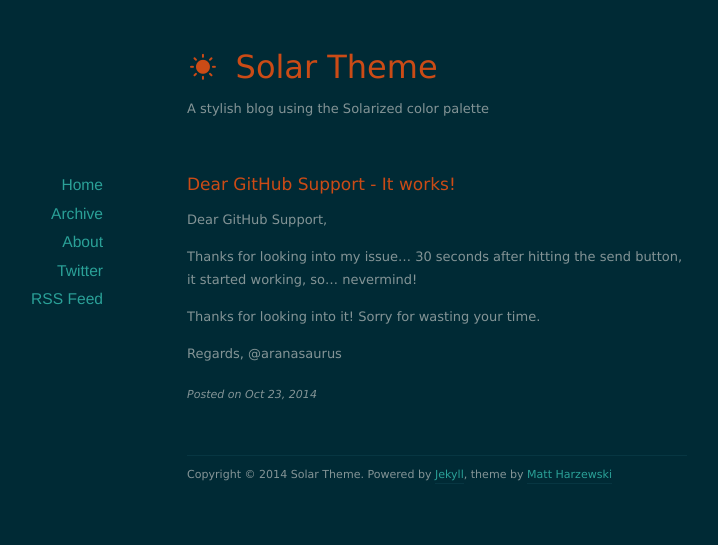
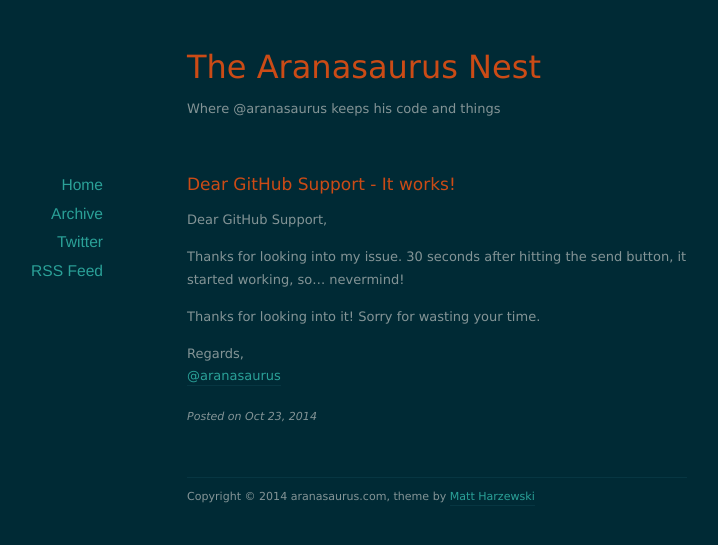
Before and after one commit to aranasaurus/aranasaurus.github.io, a Jekyll site: the page built from _posts/2014-10-23-dear-github-support.md, in a window 1280 px wide. Shown: the top 545 px of the page, without its empty margins (203-921 px from the left). Built offline with Jekyll 4.4.1, drawn with Linux system fonts in a browser that asks for light colours; nearby versions of some CDN libraries.

Commit message:
fix some warnings and tweak some stuff

```diff
--- a/_config.yml
+++ b/_config.yml
@@ -1,9 +1,10 @@
-name: Solar Theme
-url: http://example.org
-description: A stylish blog using the Solarized color palette
+name: The Aranasaurus Nest
+url: http://aranasaurus.com
+description: Where @aranasaurus keeps his code and things
+twitter: aranasaurus
 
 permalink: /:year/:month/:day/:title/
 paginate: 10
-pygments: true
+highlighter: 'pygments'
 
 exclude: ['README.md', 'Gemfile.lock', 'Gemfile', 'Rakefile']
--- a/_layouts/default.html
+++ b/_layouts/default.html
@@ -20,7 +20,7 @@
 
 
   <header id="header">
-    <h1><a href="/"><i class="icon-sun"></i> {{ site.name }}</a></h1>
+    <h1><a href="/">{{ site.name }}</a></h1>
     <p>{{ site.description }}</p>
   </header>
 
@@ -35,8 +35,8 @@
         <ul>
           <li><a href="/">Home</a></li>
           <li><a href="/archives">Archive</a></li>
-          <li><a href="/about">About</a></li>
-          <li><a href="http://twitter.com/redwall_hp">Twitter</a></li>
+          <!--<li><a href="/about">About</a></li>-->
+          <li><a href="http://twitter.com/{{ site.twitter }}">Twitter</a></li>
           <li><a href="/feed.xml">RSS Feed</a></li>
         </ul>
       </nav>
@@ -55,7 +55,7 @@
 
 
   <footer id="footer">
-    <p class="copyright">Copyright &copy; {{ site.time | date: '%Y' }} {{ site.name }}. Powered by <a href="http://jekyllrb.com">Jekyll</a>, theme by <a href="http://www.webmaster-source.com">Matt Harzewski</a></p>
+    <p class="copyright">Copyright &copy; {{ site.time | date: '%Y' }} aranasaurus.com, theme by <a href="http://www.webmaster-source.com">Matt Harzewski</a></p>
   </footer>
 
 
--- a/_posts/2014-10-23-dear-github-support.md
+++ b/_posts/2014-10-23-dear-github-support.md
@@ -6,9 +6,9 @@ date:   2014-10-23 05:42
 
 Dear GitHub Support,
 
-Thanks for looking into my issue... 30 seconds after hitting the send button, it started working, so... nevermind!
+Thanks for looking into my issue. 30 seconds after hitting the send button, it started working, so... nevermind!
 
 Thanks for looking into it! Sorry for wasting your time.
 
-Regards,
-@aranasaurus
+Regards,<br>
+[@aranasaurus](http://github.com/aranasaurus)
--- a/feed.xml
+++ b/feed.xml
@@ -1,5 +1,4 @@
 ---
-layout: none
 ---
 <?xml version="1.0" encoding="UTF-8"?>
 <rss version="2.0" xmlns:atom="http://www.w3.org/2005/Atom">
--- a/index.html
+++ b/index.html
@@ -1,6 +1,6 @@
 ---
 layout: default
-title: aranasaurus.com
+title: {{ site.name }}
 ---
 
 {% for post in paginator.posts %}
```
